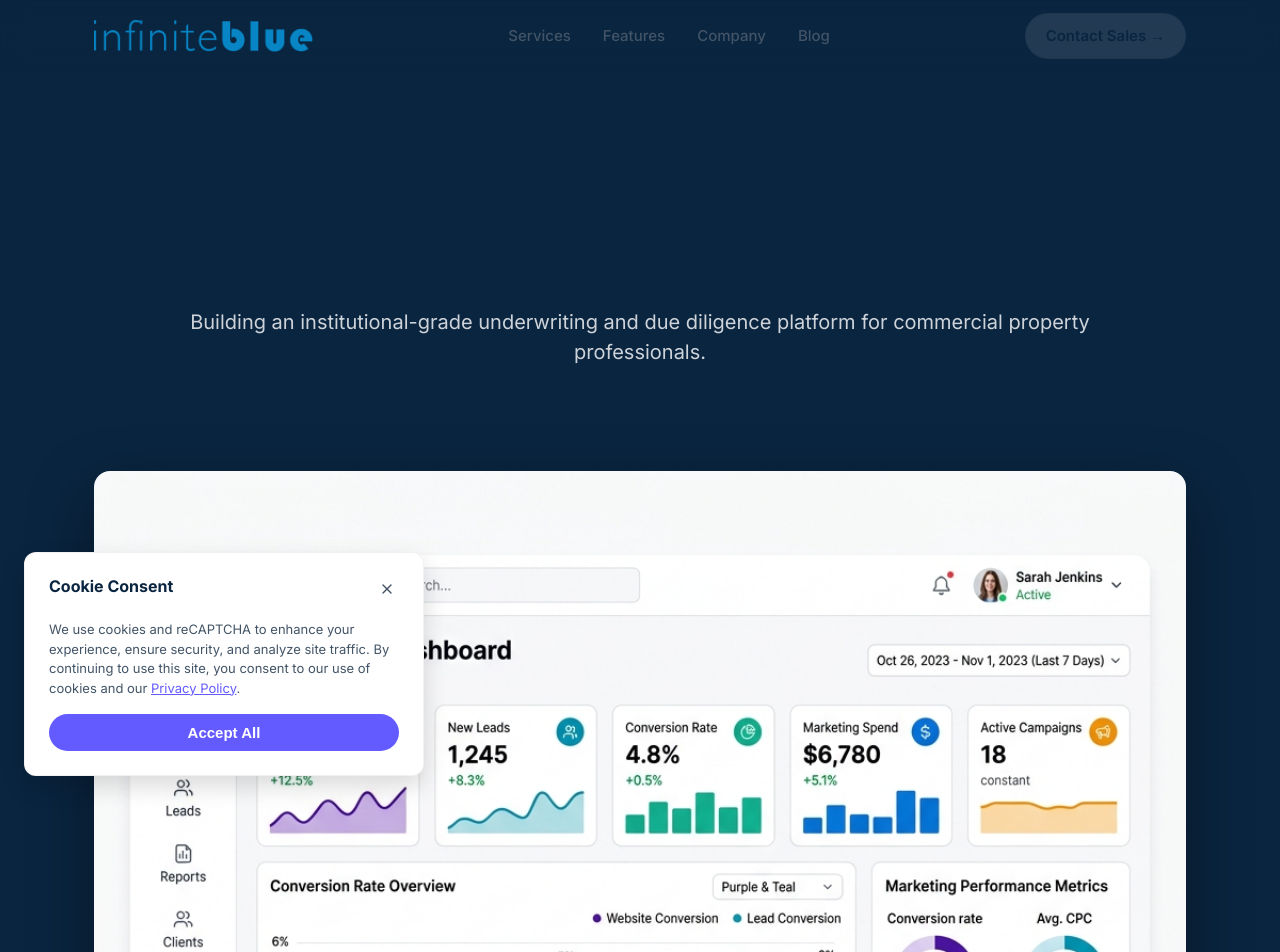
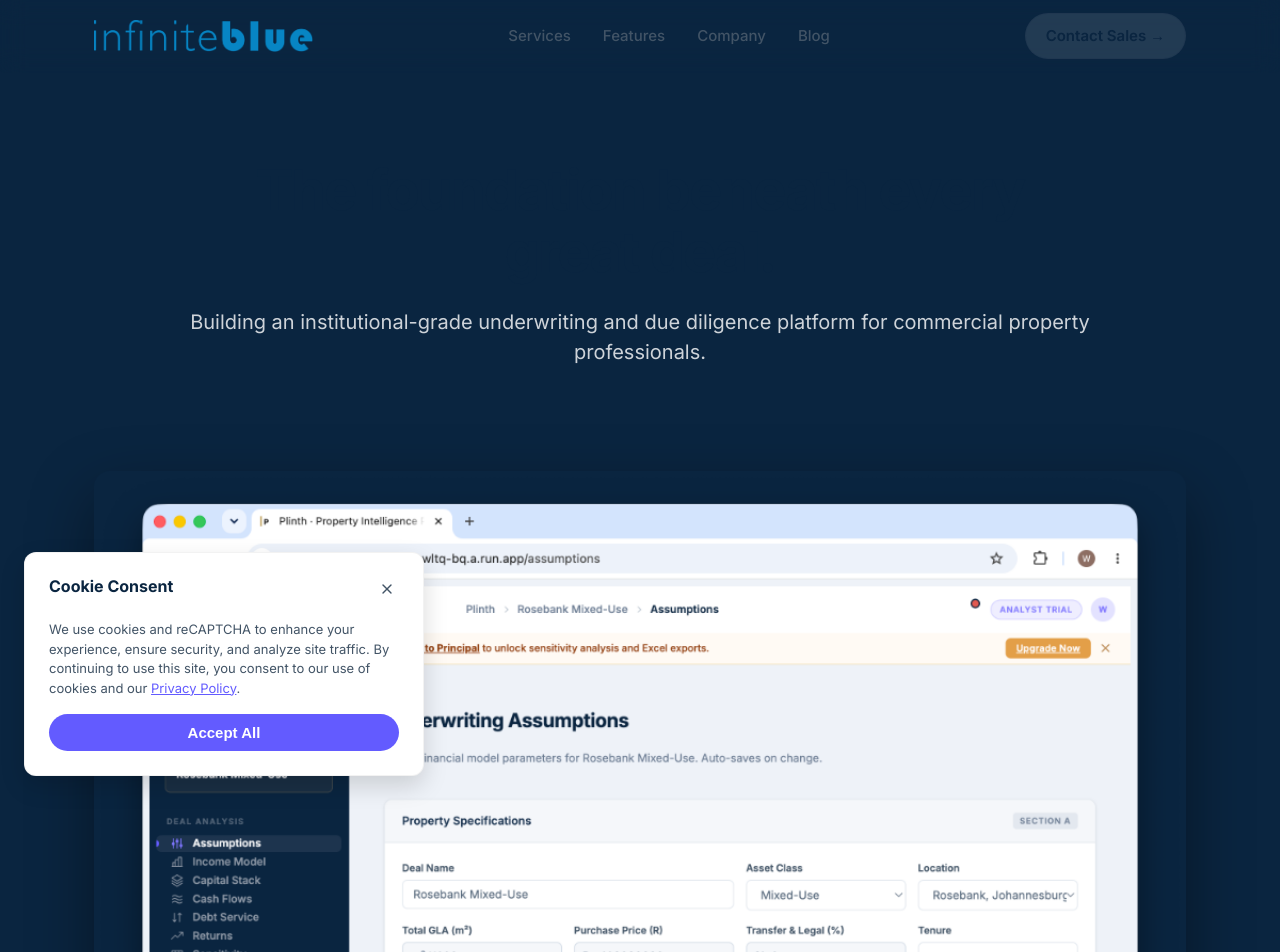
Before and after one commit to kudax1/infiniteblue, a Next.js app: page /work/plinth in a window 1280 px wide. Shown: the top 952 px of the page. Built offline with nearby package versions, Linux system fonts and the light colour scheme; no server answers.

Commit message:
fix: update image in Plinth case study to plinth-featured.png

```diff
--- a/src/app/work/plinth/page.tsx
+++ b/src/app/work/plinth/page.tsx
@@ -20,7 +20,7 @@
           </div>
           <div className="case-hero-image">
             <Image
-              src="/plinth.png"
+              src="/plinth-featured.png"
               alt="Plinth Property Technologies Platform"
               width={1200}
               height={800}
```
